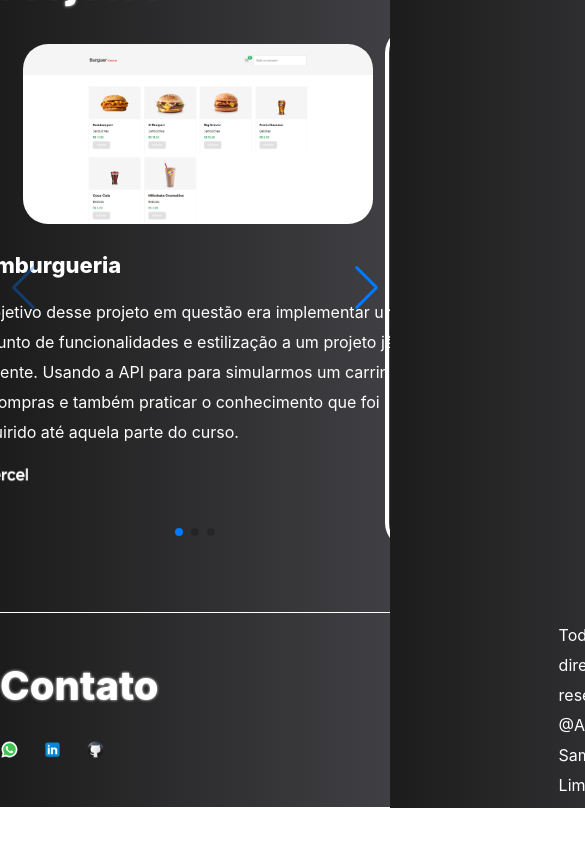
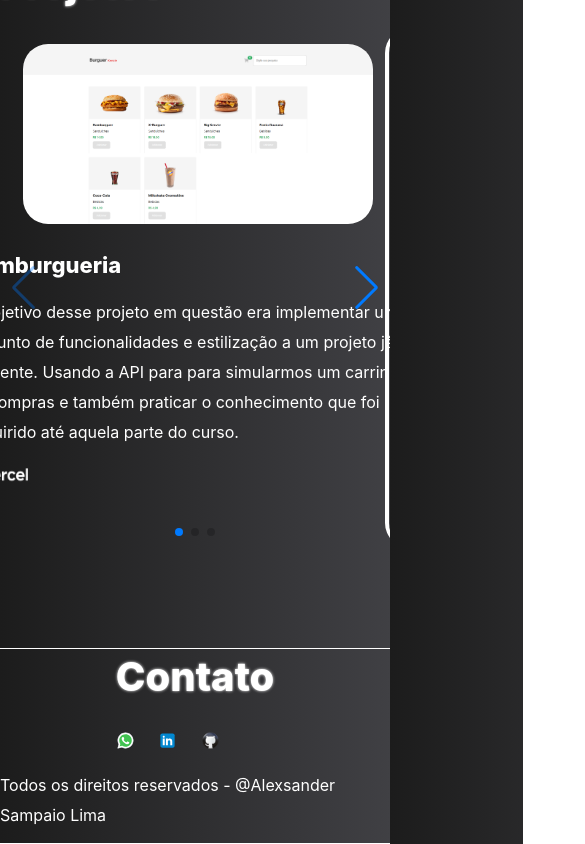
Before and after one commit to Alex-sampaio-lima/Portfolio-Alex-sampaio-lima, a React (Vite) app: page / in a window 390 px wide. Shown: the part 2147-2991 px from the top of the page, 585 px wide, since content can reach past the window. Before the commit the page ends 2955 px from the top, so only its background shows below. Built offline with nearby package versions, Linux system fonts and the light colour scheme.

Commit message:
feat: add media query on Footer

```diff
--- a/src/components/Footer/style.module.scss
+++ b/src/components/Footer/style.module.scss
@@ -15,3 +15,34 @@
     height: 1.1875rem;
     margin-right: 15%;
 }
+
+
+
+@media (max-width: 767px) {
+    footer {
+        margin-top: 100px;
+    }
+
+    .contactContainer {
+        display: flex;
+        align-items: center;
+        flex-direction: column;
+        gap: 1rem;
+        height: 12.25rem;
+    }
+
+    .contactList>h1 {
+        padding-bottom: 0.625rem;
+    }
+
+    .imgContact {
+        max-width: 100%;
+        width: 1.1875rem;
+        height: 1.1875rem;
+        margin-right: 15%;
+    }
+
+    .imgContact p {
+        border: 1px solid rgb(19, 19, 204);
+    }
+}
```
